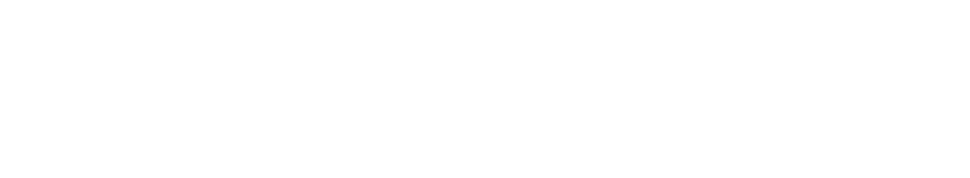
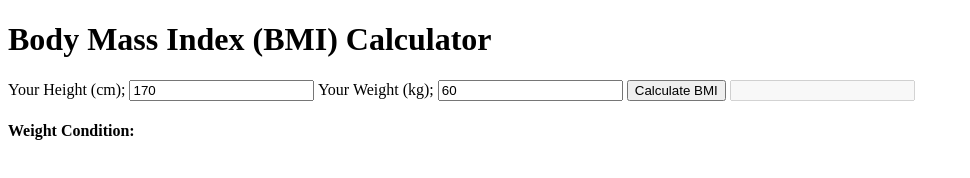
Before and after one commit to Fransi-Kurti/BMI-Calculator, a plain HTML site: page index.html in a window 1280 px wide. Shown: the whole page, without its empty margins (0-970 px from the left). Drawn offline with Linux system fonts and the light colour scheme.

Commit message:
finished html part

```diff
--- a/index.html
+++ b/index.html
@@ -7,6 +7,16 @@
     <title>BMI Calculator</title>
 </head>
 <body>
+    <div class="container">
+        <h1 class="heading">Body Mass Index (BMI) Calculator</h1>
+        Your Height (cm);
+        <input type="number" class="input" id="height-input" value="170" placeholder="Enter your height">
+        Your Weight (kg);
+        <input type="number" class="input" id="weight-input" value="60" placeholder="Enter your weight">
+        <button class="btn" id="btn">Calculate BMI</button>
+        <input disabled class="input" id="bmi-result" type="text">
+        <h4 class="info-text">Weight Condition: <span id="weight-condition"></span></h4>
+    </div>
 
 </body>
 </html>
```
